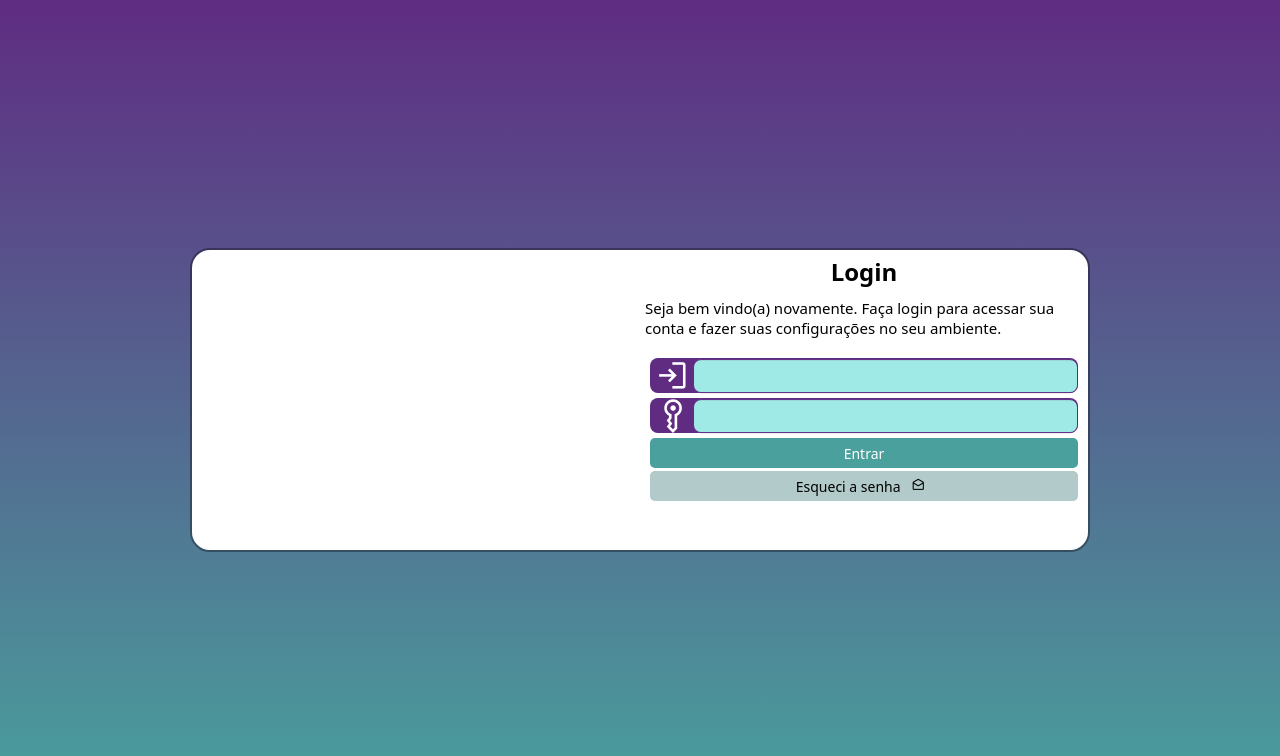
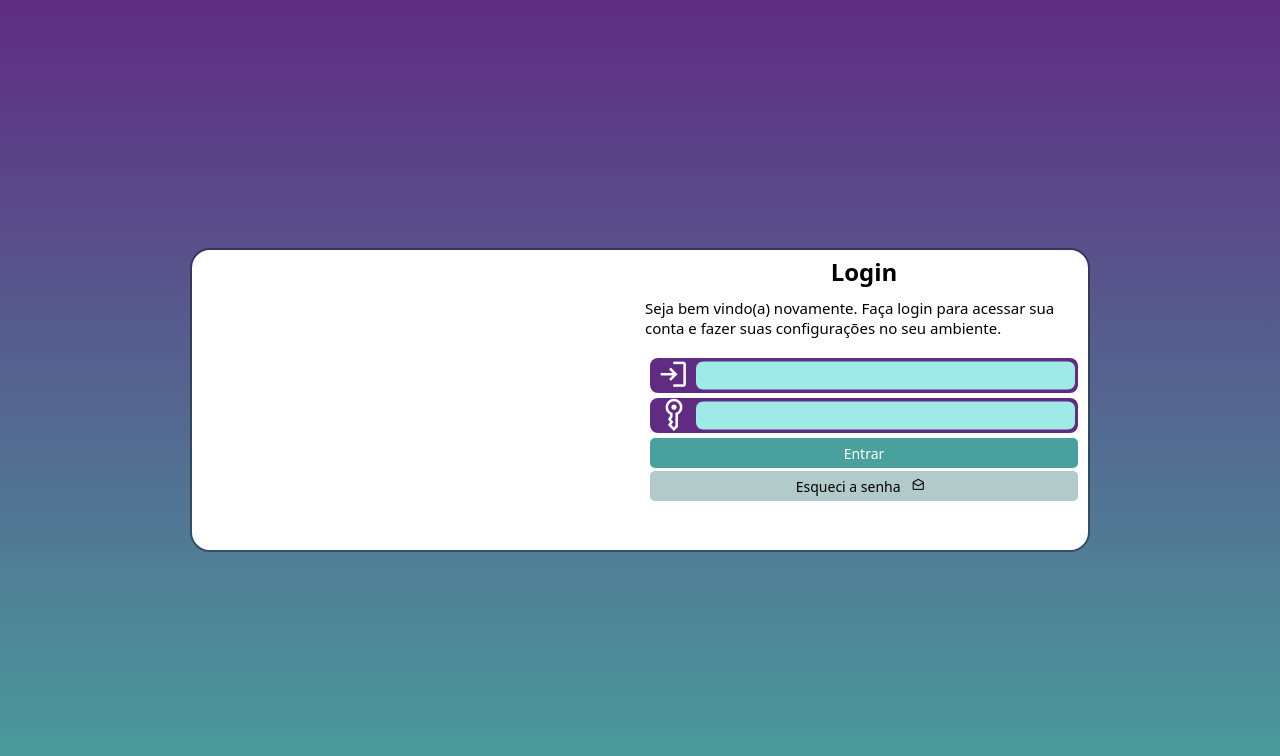
Before and after one commit to Lucaspass/projeto-login, a plain HTML site: page index.html in a window 1280 px wide. Drawn offline with nearby package versions, Linux system fonts and the light colour scheme.

Commit message:
ajustes finais na tela de login

```diff
--- a/estilos/style.css
+++ b/estilos/style.css
@@ -77,8 +77,8 @@ form > div.campo{
 }
 
 form> div.campo> span{
-    font-size: 2.2em;
-    width: 40px;
+    font-size: 2.1em;
+    width: 38px;
     margin-left: 2px;
     border-top-left-radius: 8px;
     border-bottom-left-radius: 8px;
@@ -88,10 +88,9 @@ form> div.campo> span{
 
 div.campo > input{
     background-color: #9fe9e6;
-    width: calc(100% - 45px);
-    border: none;
-    margin-left: -4px;
-    height: 32px;
+    width: calc(100% - 49px);
+    margin-left: -2px;
+    height: 28px;
     border-radius: 8px;
     border: 1px solid #5f2c82;
     transform:translateY(-35%);
```
